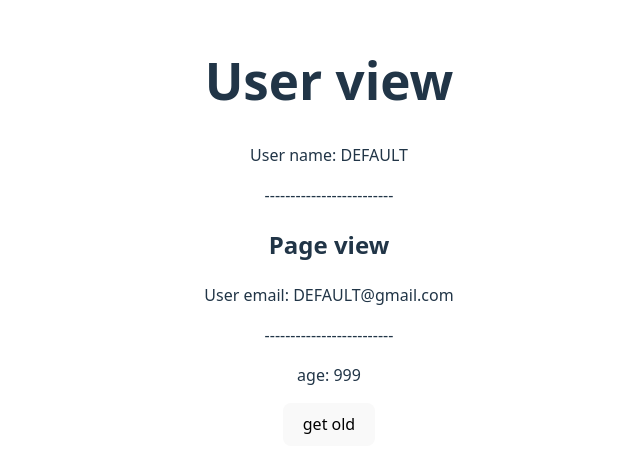
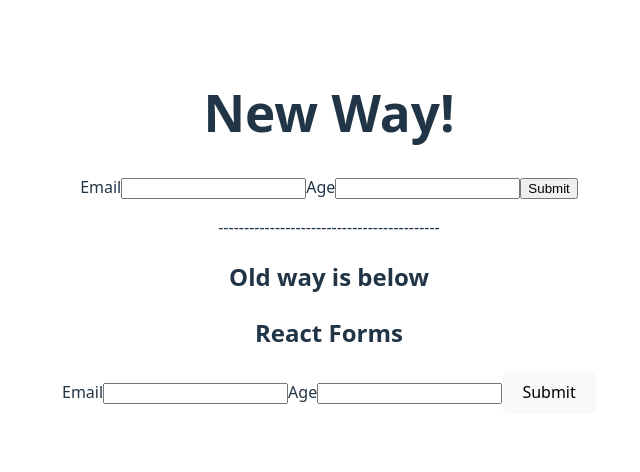
Before and after one commit to itsmylife/redi-2025-session-12, a React (Vite) app: page / in a window 1280 px wide. Shown: the part 168-640 px from the top of the page, without its empty margins (311-951 px from the left). Built offline with nearby package versions, Linux system fonts and the light colour scheme.

Commit message:
react hook form with classical form

```diff
--- a/package.json
+++ b/package.json
@@ -12,6 +12,7 @@
   "dependencies": {
     "react": "^19.0.0",
     "react-dom": "^19.0.0",
+    "react-hook-form": "^7.55.0",
     "zustand": "^5.0.3"
   },
   "devDependencies": {
--- a/src/App.tsx
+++ b/src/App.tsx
@@ -1,43 +1,74 @@
+import { useState } from "react";
+
 import "./App.css";
-import { UserView } from "./components/UserView.tsx";
-import { Page } from "./components/Page.tsx";
-import { Age } from "./components/Age.tsx";
+import { ReactHookForm } from "./components/ReactHookForm";
 
-import { create } from "zustand";
-import { UserZustand } from "./types.ts";
+type MyForm = {
+  username: string;
+  age: number;
+};
 
-// https://zustand.docs.pmnd.rs/getting-started/introduction
-export const useOurUserStore = create<UserZustand>((set) => ({
-  user: {
-    name: "DEFAULT",
-    email: "DEFAULT@gmail.com",
-    age: 999,
-    asdas: {
-      sadfsdf: {
-        asd: {
-          name: "asldkjalskjdh",
-        },
-      },
-    },
-  },
-  increaseAge: () => {
-    console.log("increaseAge called");
-    set((state) => {
-      const newAge = state.user.age + 1;
-      // https://zustand.docs.pmnd.rs/guides/immutable-state-and-merging#nested-objects
-      return { ...state, user: { ...state.user, age: newAge } };
-    });
-  },
-}));
+const validateEmail = (email: string) => {
+  return email.match(
+    /^(([^<>()[\]\\.,;:\s@\"]+(\.[^<>()[\]\\.,;:\s@\"]+)*)|(\".+\"))@((\[[0-9]{1,3}\.[0-9]{1,3}\.[0-9]{1,3}\.[0-9]{1,3}\])|(([a-zA-Z\-0-9]+\.)+[a-zA-Z]{2,}))$/,
+  );
+};
+
+// this function validates the age input
+const validateAge = (age: number) => {
+  return age > 0 && age < 100;
+};
 
 function App() {
+  const [inputs, setInputs] = useState<MyForm>({
+    username: "",
+    age: 0,
+  });
+  const [errorMessage, setErrorMessage] = useState<string>("");
+
+  const handleChange = (e: React.ChangeEvent<HTMLInputElement>) => {
+    const { name, value } = e.target;
+    setInputs({
+      ...inputs,
+      [name]: value,
+    });
+  };
+
+  const handleSubmit = (e: React.FormEvent<HTMLFormElement>) => {
+    e.preventDefault();
+    console.log(inputs);
+    if (!validateEmail(inputs.username)) {
+      setErrorMessage("Invalid email");
+      return;
+    }
+    if (!validateAge(inputs.age)) {
+      setErrorMessage("Invalid age");
+      return;
+    }
+    alert("Form submitted successfully");
+  };
+
   return (
     <>
-      <UserView />
-      -------------------------
-      <Page />
-      -------------------------
-      <Age />
+      <h1>New Way!</h1>
+      <ReactHookForm />
+      <p>-------------------------------------------</p>
+      <h2>Old way is below</h2>
+      <h2>React Forms</h2>
+      <form className="my-form" onSubmit={handleSubmit} noValidate>
+        <label>
+          Email
+          <input type="email" name="username" onChange={handleChange} />
+        </label>
+
+        <label>
+          Age
+          <input type="number" name="age" onChange={handleChange} />
+        </label>
+
+        {errorMessage !== "" && <p className="error">{errorMessage}</p>}
+        <button type="submit">Submit</button>
+      </form>
     </>
   );
 }
--- a/src/components/Age.tsx
+++ /dev/null
@@ -1,17 +0,0 @@
-import { useOurUserStore } from "../App.tsx";
-
-export const Age = () => {
-  const { user, increaseAge } = useOurUserStore((state) => state);
-
-  const handleGettingOld = () => {
-    console.log("getting old clicked");
-    increaseAge();
-  };
-
-  return (
-    <div>
-      <p>age: {user.age}</p>
-      <button onClick={handleGettingOld}>get old</button>
-    </div>
-  );
-};
--- a/src/components/Page.tsx
+++ /dev/null
@@ -1,11 +0,0 @@
-import { useOurUserStore } from "../App.tsx";
-
-export const Page = () => {
-  const user = useOurUserStore((state) => state.user);
-  return (
-    <div>
-      <h2>Page view</h2>
-      <p>User email: {user.email}</p>
-    </div>
-  );
-};
--- /dev/null
+++ b/src/components/ReactHookForm.tsx
@@ -0,0 +1,50 @@
+import { useForm, SubmitHandler } from "react-hook-form";
+
+type Inputs = {
+  username: string;
+  age: string;
+};
+
+export const ReactHookForm = () => {
+  const {
+    register,
+    handleSubmit,
+    // watch,
+    formState: { errors },
+  } = useForm<Inputs>();
+  const onSubmit: SubmitHandler<Inputs> = (data) => console.log(data);
+
+  return (
+    /* "handleSubmit" will validate your inputs before invoking "onSubmit" */
+    <form onSubmit={handleSubmit(onSubmit)}>
+      {/* register your input into the hook by invoking the "register" function */}
+      <label>
+        Email
+        <input type="email" {...register("username")} />
+      </label>
+      {errors.username && (
+        <span>
+          {errors.username.message}something is wrong with the username
+        </span>
+      )}
+
+      {/* include validation with required or other standard HTML validation rules */}
+      <label>
+        Age
+        <input
+          type="number"
+          {...register("age", {
+            max: 100,
+            min: 0,
+          })}
+        />
+      </label>
+      {errors.age && (
+        <span>{errors.age.message}something is wrong with the age</span>
+      )}
+      {/* errors will return when field validation fails  */}
+
+      <input type="submit" />
+    </form>
+  );
+};
--- a/src/components/UserView.tsx
+++ /dev/null
@@ -1,11 +0,0 @@
-import { useOurUserStore } from "../App";
-
-export const UserView = () => {
-  const user = useOurUserStore((state) => state.user);
-  return (
-    <div>
-      <h1>User view</h1>
-      <p>User name: {user.name}</p>
-    </div>
-  );
-};
```
Also changed, not shown: 1 other file (tests, documents, lock files or other folders).
